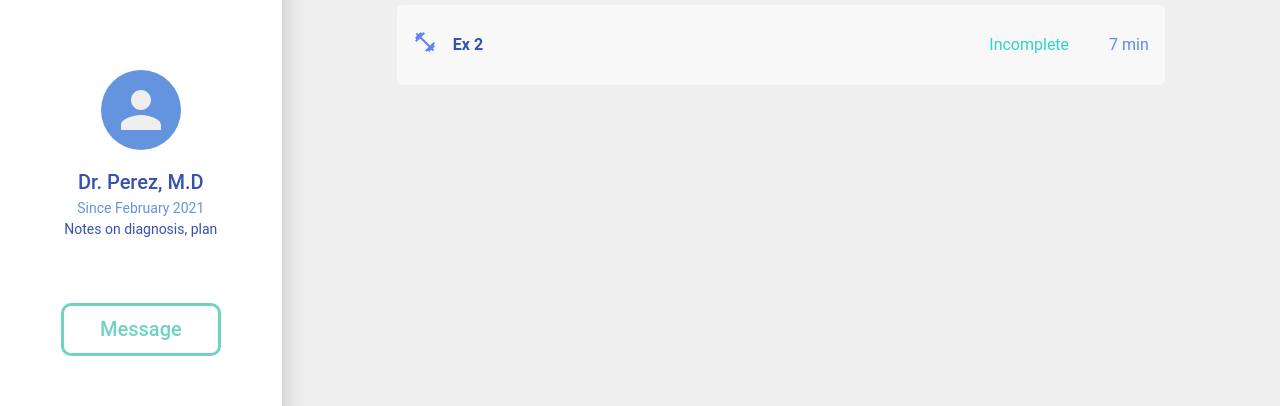
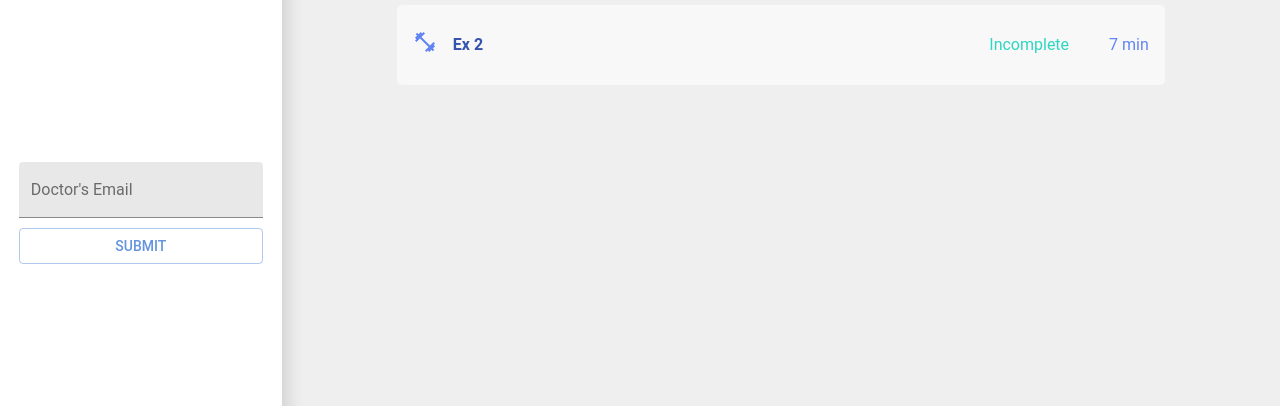
Before and after one commit to PhysYou/physyou-frontend, a React (Create React App) app: page /patient in a window 1280 px wide. Shown: the part 231-637 px from the top of the page. Built offline with nearby package versions, Linux system fonts and the light colour scheme; no server answers.

Commit message:
Setting doctor interaction

```diff
--- a/src/pages/patient/index.js
+++ b/src/pages/patient/index.js
@@ -1,4 +1,4 @@
-import React from 'react';
+import React, {useContext} from 'react';
 import {Box, Paper} from '@material-ui/core';
 import Navbar from '../../shared/navbar';
 import ExerciseList from '../../shared/exerciseList';
@@ -7,18 +7,22 @@ import Typography from "@material-ui/core/Typography";
 import Button from "@material-ui/core/Button";
 import SideBar from "../../shared/sideBar";
 import DatePicker from "react-horizontal-datepicker";
+import {UserContext} from "../../providers/UserProvider";
 
 export default function PatientHome() {
-    const doctor = {
-        name: 'Ian Perez',
-        start: 'since May 2019',
-        blurb: 'Blurb about doctor and what he specializes in etc. Lorem ipsum dolor sit amet, consectetur adipiscing elit, sed do eiusmod tempor '
+    // const doctor = {
+    //     name: 'Ian Perez',
+    //     start: 'since May 2019',
+    //     blurb: 'Blurb about doctor and what he specializes in etc. Lorem ipsum dolor sit amet, consectetur adipiscing elit, sed do eiusmod tempor '
+    //
+    // }
 
-    }
+    const user = useContext(UserContext)
+
     return (
         <>
             <Box display='flex'>
-                <SideBar/>
+                <SideBar person={user?.doctor ?? null}/>
                 <Box display='flex' flexDirection='column' flexGrow={1}>
                     <Box width='calc(100vw - 300px)' style={{backgroundColor: '#D5DFEF'}} py={3} px={2}>
                         <DatePicker getSelectedDay={(date) => console.log(date)}/>
--- a/src/shared/sideBar.jsx
+++ b/src/shared/sideBar.jsx
@@ -1,12 +1,14 @@
-import React from 'react';
+import React, {useContext, useState} from 'react';
 import {
     Avatar,
     Button,
     Typography,
     Paper,
     Box,
-    makeStyles,
+    makeStyles, TextField,
 } from '@material-ui/core';
+import {firestore} from "../firebase";
+import {UserContext} from "../providers/UserProvider";
 
 const useStyles = makeStyles((theme) => ({
     sideBar: {
@@ -33,12 +35,28 @@ const useStyles = makeStyles((theme) => ({
     },
 }));
 
-function SideBar() {
+function SideBar({person}) {
     const classes = useStyles();
+    const user = useContext(UserContext);
+    const [email, setEmail] = useState('');
 
-    return (
-        <Paper className={classes.sideBar}>
-            <Box textAlign='center'>
+    function handleSubmit() {
+        let usersRef = firestore.collection('users')
+        let query = usersRef.where('email', "==", email).where('type', '==', 'doctor')
+        query.get().then(users => {
+            if(!users.empty){
+                let doctor = users.docs[0].data();
+                let userDoc = usersRef.doc(user.uid);
+                return userDoc.update({doctor: doctor.id})
+            } else {
+                alert("Error fetching")
+            }
+
+        })
+    }
+
+    const item = person
+        ? <Box textAlign='center'>
             <Box mb={2}>
                 <Avatar className={classes.avatar}></Avatar>
             </Box>
@@ -51,6 +69,17 @@ function SideBar() {
                 <Button className={classes.msgBtn}>Message</Button>
             </Box>
         </Box>
+        : <Box display="flex" flexDirection="column">
+            <TextField label="Doctor's Email" variant='filled' placeholder="Type you doctor's email"/>
+            <Button variant='outlined' color='secondary' style={{marginTop: '10px'}} onClick={handleSubmit}>Submit</Button>
+        </Box>
+
+
+    return (
+        <Paper className={classes.sideBar}>
+            {
+                item
+            }
         </Paper>
     )
 }
```
Lines whose indentation alone changed are shown as unchanged.
